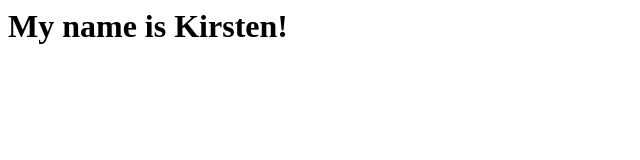
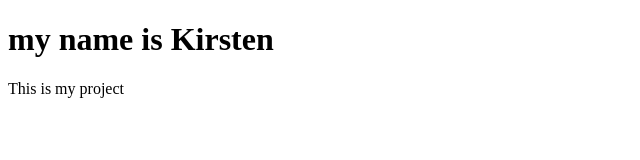
Before and after one commit to kirstenjansen/kirstenjansen.github.io, a plain HTML site: page index.html in a window 1280 px wide. Shown: the whole page, without its empty margins (0-640 px from the left). Drawn offline with Linux system fonts and the light colour scheme.

Commit message:
Add files via upload

```diff
--- a/index.html
+++ b/index.html
@@ -1 +1,9 @@
-<h1> My name is Kirsten! </h1>
+<!DOCTYPE html>
+<html>
+<body>
+
+<h1>my name is Kirsten</h1>
+<p>This is my project</p>
+
+</body>
+</html>
```
